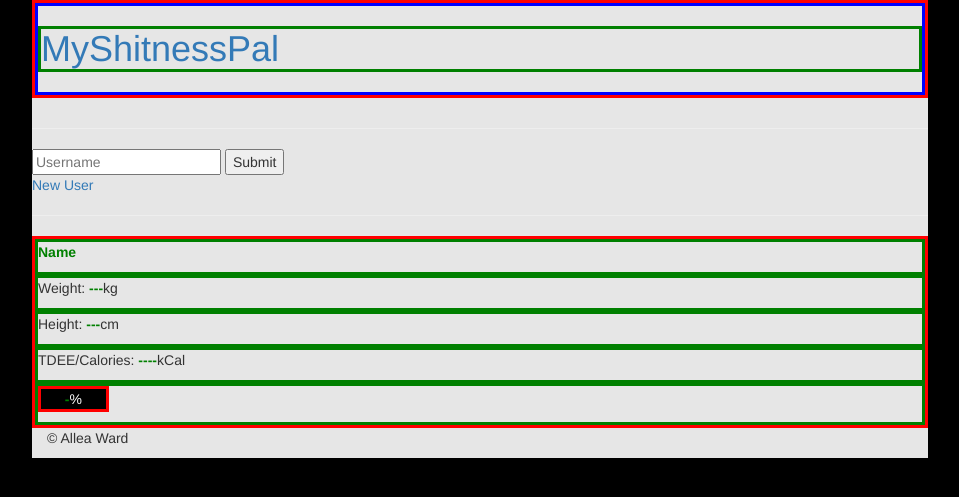
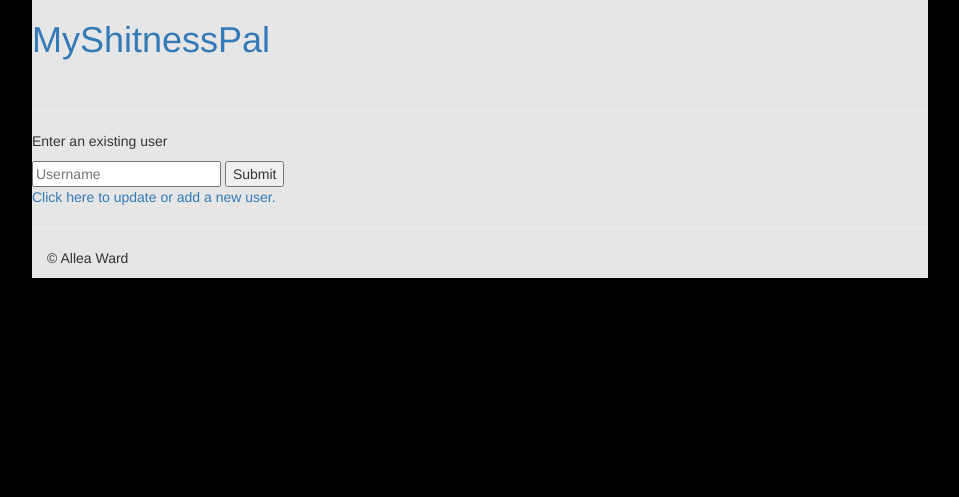
Before and after one commit to Alleaward/TDEE-Calculator, a PHP site: page / in a window 1280 px wide. Shown: the top 497 px of the page, without its empty margins (160-1119 px from the left). Run offline with PHP 8.4, Linux system fonts and the light colour scheme.

Commit message:
0.2
- Pages converted to .PHP

```diff
--- a/index.html
+++ /dev/null
@@ -1,54 +0,0 @@
-<!DOCTYPE html>
-<html>
-<head>
-  <link rel="stylesheet" href="http://code.ionicframework.com/ionicons/2.0.1/css/ionicons.min.css">
-  <link rel="stylesheet" href="css/bootstrap.min.css">
-  <link rel="stylesheet" href="css/style.css">
-</head>
-  <body>
-
-    <header class="container-fluid testBorderRed">
-      <div class="row testBorderBlue">
-        <a href="index.html"><h1 class="col-4 testBorderGreen">MyShitnessPal<h1></a>
-      </div>
-    </header>
-
-    <nav class="container-fluid marginTop">
-      <section class="row">
-        <hr>
-        <form action="profile.php" method="post" target="formTarget">
-          <input type="text" placeholder="Username" name="Username">
-          <input type="submit" name="submit" class="" onclick="">
-        </form>
-        <a href="newUser.html" class="col-1">New User</a>
-        <hr>
-      </div>
-    </nav>
-
-    <section class="container-fluid testBorderRed">
-      <div class="row">
-        <div id="username" class="col-12 testBorderGreen">
-          <p class="value">Name</p>
-        </div>
-        <div id="weight" class="col-2 testBorderGreen">
-          <p>Weight:<span class="value"> ---</span>kg</p>
-        </div>
-        <div id="height" class="col-10 testBorderGreen">
-          <p>Height:<span class="value"> ---</span>cm</p>
-        </div>
-        <div id="calories" class="col-2 testBorderGreen">
-          <p>TDEE/Calories:<span class="value"> ----</span>kCal</p>
-        </div>
-        <div id="caloriesBar" class="col-10 testBorderGreen">
-          <p class="testBorderRed"><span class="value">-</span>%</p>
-        </div>
-      </div>
-    </section>
-
-
-    <footer class="container-fluid">
-      <p>&copy; Allea Ward</p>
-    </footer>
-
-  </body>
-</html>
--- /dev/null
+++ b/index.php
@@ -0,0 +1,34 @@
+<!DOCTYPE html>
+<html>
+<head>
+  <link rel="stylesheet" href="http://code.ionicframework.com/ionicons/2.0.1/css/ionicons.min.css">
+  <link rel="stylesheet" href="css/bootstrap.min.css">
+  <link rel="stylesheet" href="css/style.css">
+</head>
+  <body>
+
+    <header class="container-fluid">
+      <div class="row">
+        <a href="index.php"><h1 class="col-4">MyShitnessPal<h1></a>
+      </div>
+    </header>
+
+    <nav class="container-fluid marginTop">
+      <section class="row">
+        <hr>
+        <form action="profile.php" method="post" target="profile.php">
+          <p>Enter an existing user</p>
+          <input type="text" placeholder="Username" name="Username">
+          <input type="submit" name="submit" class="" onclick="">
+        </form>
+        <a href="newUser.php" class="col-3">Click here to update or add a new user.</a>
+        <hr>
+      </div>
+    </nav>
+
+    <footer class="container-fluid">
+      <p>&copy; Allea Ward</p>
+    </footer>
+
+  </body>
+</html>
```
Also changed, not shown: newUser.php (renamed from newUser.html, +4 -4 lines), php/newUser.php (+28 -14 lines), profile.php (+10 -23 lines).
